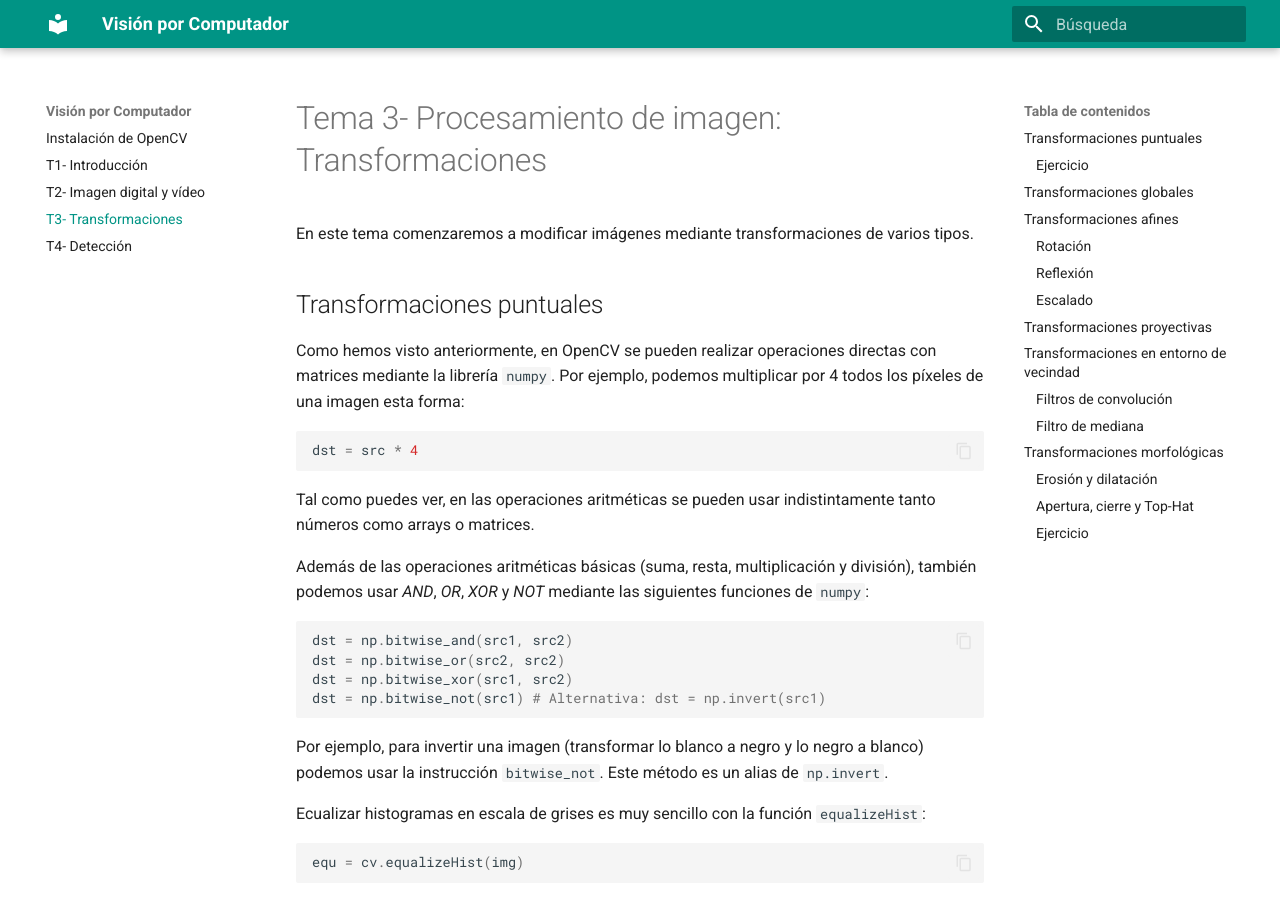
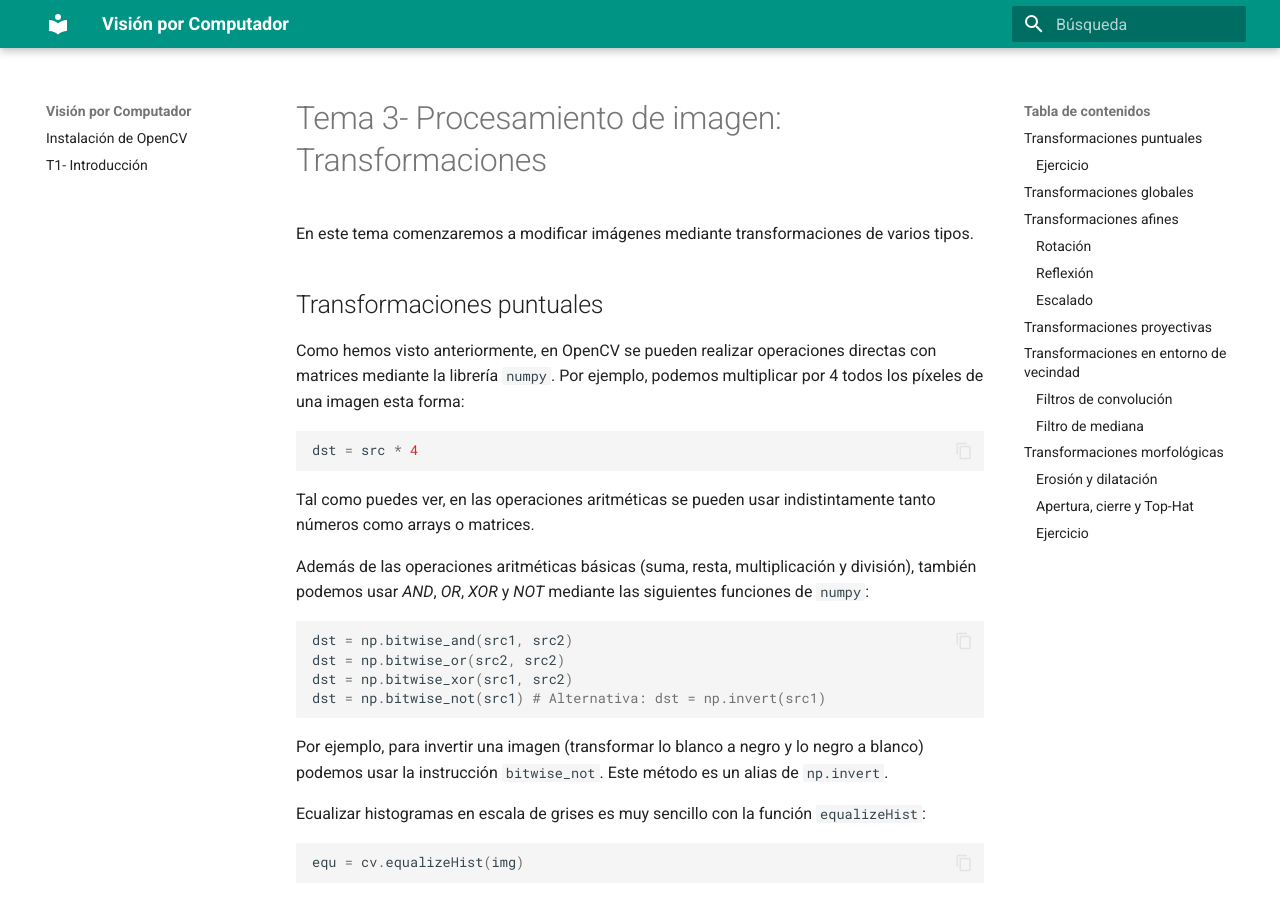
Before and after one commit to pertusa/VisionPorComputador, an MkDocs documentation site: the page built from docs/transformaciones.md, in a window 1280 px wide and 900 px high. Built offline with MkDocs 1.6.1 and Material for MkDocs 9.7.7, drawn with Linux system fonts in a browser that asks for light colours.

Commit message:
Hiding files

```diff
--- a/mkdocs.yml
+++ b/mkdocs.yml
@@ -4,9 +4,9 @@ use_directory_urls: false
 nav:
 - Instalación de OpenCV : 'install.md'
 - T1- Introducción : 'intro.md'
-- T2- Imagen digital y vídeo : 'imagenvideo.md'
-- T3- Transformaciones : 'transformaciones.md'
-- T4- Detección : 'deteccion.md'
+#- T2- Imagen digital y vídeo : 'imagenvideo.md'
+#- T3- Transformaciones : 'transformaciones.md'
+#- T4- Detección : 'deteccion.md'
 #- T5- Segmentación : 'segmentacion.md'
 #- T6- Características : 'caracteristicas.md'
 #- T7- Reconocimiento : 'reconocimiento.md'
```
